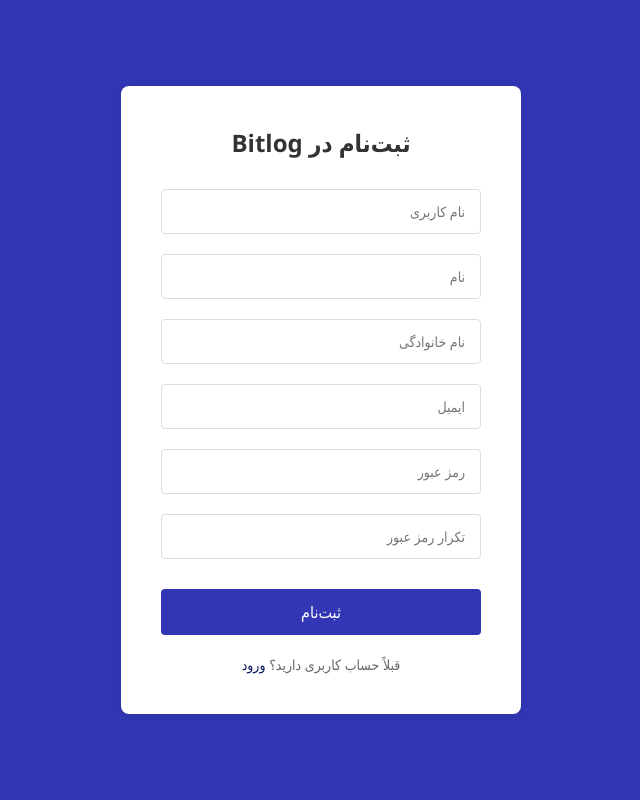
After one commit to rohollah-naghipour/BITLOG, a Django app: page /register/ in a window 1280 px wide. The commit adds this page. Shown: the whole page, without its empty margins (319-959 px from the left). Run offline with Django 5.2, Linux system fonts and the light colour scheme; some libraries are stand-ins or nearby versions.

Commit message:
add template login and register

```diff
--- a/products/templates/index.html
+++ b/products/templates/index.html
@@ -5,7 +5,7 @@
     <!--- basic page needs
     ================================================== -->
     <meta charset="utf-8">
-    <title>Blogpy</title>
+    <title> Blogpy </title>
     <meta name="description" content="">
     <meta name="author" content="">
 
@@ -46,9 +46,8 @@
     <!-- header
     ================================================== -->
     <header class="s-header header">
-
         <div class="header__logo">
-            <a class="logo" href="index.html">
+            <a class="logo" href="{% url 'home' %}">
                 BLOGPY
             </a>
 
--- /dev/null
+++ b/products/templates/register.html
@@ -0,0 +1,134 @@
+
+
+
+
+<!DOCTYPE html>
+<html lang="fa" dir="rtl">
+<head>
+    <meta charset="UTF-8">
+    <meta name="viewport" content="width=device-width, initial-scale=1.0">
+    <title>ثبت‌نام در Bitlog</title>
+    <style>
+        * {
+            margin: 0;
+            padding: 0;
+            box-sizing: border-box;
+            font-family: 'Segoe UI', Tahoma, Geneva, Verdana, sans-serif;
+        }
+
+        body {
+            background-color: #3236b4;
+            display: flex;
+            justify-content: center;
+            align-items: center;
+            min-height: 100vh;
+            padding: 20px;
+        }
+
+        .login-container {
+            width: 100%;
+            max-width: 400px;
+            background: white;
+            border-radius: 8px;
+            box-shadow: 0 2px 10px rgba(0, 0, 0, 0.1);
+            padding: 40px;
+            text-align: center;
+        }
+
+        .login-title {
+            color: #333;
+            margin-bottom: 30px;
+            font-size: 24px;
+            font-weight: 600;
+        }
+
+        .input-group {
+            margin-bottom: 20px;
+            text-align: right;
+        }
+
+        .input-group input {
+            width: 100%;
+            padding: 12px 15px;
+            border: 1px solid #ddd;
+            border-radius: 4px;
+            font-size: 14px;
+            transition: border-color 0.3s;
+        }
+
+        .input-group input:focus {
+            border-color: #666;
+            outline: none;
+        }
+        .login-button {
+            width: 100%;
+            padding: 12px;
+            background-color: #3236b4;
+            color: white;
+            border: none;
+            border-radius: 4px;
+            font-size: 16px;
+            cursor: pointer;
+            transition: background-color 0.3s;
+            margin-top: 10px;
+        }
+
+        .login-button:hover {
+            background-color: #555;
+        }
+        .login-links {
+            margin-top: 20px;
+            font-size: 14px;
+            color: #666;
+        }
+
+        .login-links a {
+            color: #06165a;
+            text-decoration: none;
+            font-weight: 500;
+        }
+        @media (max-width: 480px) {
+            .login-container {
+                padding: 30px 20px;
+            }
+        }
+    </style>
+</head>
+<body>
+    <div class="login-container">
+        <h1 class="login-title">ثبت‌نام در Bitlog</h1>
+
+        <form>
+            <div class="input-group">
+                <input type="text" placeholder="نام کاربری" required>
+            </div>
+
+            <div class="input-group">
+                <input type="text" placeholder="نام" required>
+            </div>
+
+            <div class="input-group">
+                <input type="text" placeholder="نام خانوادگی" required>
+            </div>
+
+            <div class="input-group">
+                <input type="email" placeholder="ایمیل" required>
+            </div>
+
+            <div class="input-group">
+                <input type="password" placeholder="رمز عبور" required>
+            </div>
+
+            <div class="input-group">
+                <input type="password" placeholder="تکرار رمز عبور" required>
+            </div>
+
+            <button type="submit" class="login-button">ثبت‌نام</button>
+        </form>
+
+        <div class="login-links">
+            قبلاً حساب کاربری دارید؟ <a href="#">ورود</a>
+        </div>
+    </div>
+</body>
+</html>
--- a/products/urls.py
+++ b/products/urls.py
@@ -7,6 +7,8 @@
     path("contact/",views.ContactPage.as_view(), name = 'contact'),
     path("about/", views.AboutPage.as_view(), name='about'),
     path("category-summary/", views.CategoryPage.as_view(), name = 'category-summary'),
-    path('category/<str:cat>', views.category, name = 'category'),
-    path('single-article/<str:cat>', views.SingleArticle, name = 'single-article')
+    path('category/<str:cat>', views.CategoryView.as_view(), name = 'category'),
+    path('single-article/<str:cat>', views.SingleArticle.as_view(), name = 'single-article'),
+    path('login/', views.Login.as_view(), name = 'login'),
+    path('register/', views.Register.as_view(), name = 'register'),
 ]
--- a/products/views.py
+++ b/products/views.py
@@ -1,98 +1,61 @@
 from django.shortcuts import render, redirect
 from django.views.generic import TemplateView
-from products.models import *
 from django.contrib import messages
 
+import re as r
 
-class ContactPage(TemplateView):
-    template_name = "page-contact.html"
+from products.models import *
 
-class AboutPage(TemplateView):
-    template_name = 'page-about.html'
 
-#def category_summary(request):
-    """Display a list of all Categories"""
-    #categories = Category.objects.all()
-    #context = {"categories":categories}
-    #return render(request, 'category-summary.html', context)
+
+
+
+
+class Login(TemplateView):
+    template_name = 'login.html'
+
+class Register(TemplateView):
+    template_name = 'register.html'
+
+
 
 class CategoryPage(TemplateView):
     def get(self, request, **kwargs):
         categories = Category.objects.all()
         return render(request, 'category-summary.html', {'categories': categories})
 
+class CategoryView(TemplateView):
+    def get(self, request, cat):
+        cat = r.sub(r'[-_]+', ' ', cat).strip().title()
 
-from django.shortcuts import render, redirect
-from django.contrib import messages
-from .models import Category, Article
-import re
+        try:
+            category = Category.objects.get(title__iexact=cat)
+            articles = Article.objects.filter(category=category)
 
-def category(request, cat):
-    """نمایش مقالات یک دسته‌بندی خاص"""
-    # پردازش عنوان فارسی
-    cat = re.sub(r'[-_]+', ' ', cat).strip().title()
+            context = {
+                'category': category,
+                'articles': articles}
 
-    try:
-        # جستجو با عنوان فارسی
-        category = Category.objects.get(title__iexact=cat)
-        articles = Article.objects.filter(category=category)
+            return render(request, 'category.html', context)
 
-        return render(request, 'category.html', {
-            'category': category,
-            'articles': articles
-        })
+        except Category.DoesNotExist:
+            messages.error(request, f"دسته‌بندی '{cat}' یافت نشد")
 
-    except Category.DoesNotExist:
-        messages.error(request, f"دسته‌بندی '{cat}' یافت نشد")
-        return render(request, 'category-summary.html')
+            return render(request, 'category-summary.html')
 
+class SingleArticle(TemplateView):
+    def get(self, request, cat):
+        try:
+            cat = r.sub(r'[-_]+', ' ', cat).strip().title()
 
-def SingleArticle(request, cat):
-    try:
-        cat = re.sub(r'[-_]+', ' ', cat).strip().title()
+            articles = Article.objects.filter(title__iexact = cat)
+            return render(request, 'single-article.html', {'articles': articles})
 
-        articles = Article.objects.filter(title__iexact = cat)
-        return render(request, 'single-article.html', {'articles': articles})
-
-    except articles.DoesNotExist:
-        return render(request, '404.html', {'message': f"دسته‌بندی '{cat}' یافت نشد"}, status=404)
-
-
-#def SingleArticle(request, cat):
-    #cat = re.sub(r'[-_]+', ' ', cat).strip().title()
-
-    #category = Category.objects.get(title__iexact=cat)
-    #print(category)
-    #articles = Article.objects.filter(category=category)
-    #print(articles)
-
-    #return render(request, 'single-article.html', {'articles': articles})
-
-
-
-
-
-#def category(request, cat):
-    """Refine items to a category"""
-    # Replace hyphens with spaces
-   # cat = cat.replace('-', ' ').title()
-   # print(f"cat after .replace: {cat}")
-
-   # try:
-       # category =  Category.objects.get(name=cat)
-       # print(category)
-       # Articles =  Article.objects.filter(category=category)
-       # print(Articles)
-       # return render(request, 'category.html', {"category": category,"Articles":Articles})
-   # except:
-       #messages.error(request, ("That category doesn't exist"))
-       #return render(request, 'category-summary.html')
-
-
+        except articles.DoesNotExist:
+            return render(request, '404.html', {'message': f"دسته‌بندی '{cat}' یافت نشد"}, status=404)
 
 
 class Indexpage(TemplateView):
-    #template_name = "index.html"
     def get(self, request, **kwargs):
 
         article_data = []
@@ -108,12 +71,6 @@
 
         promote_data = []
         all_promote_articles = Article.objects.filter(promote=True)
-
-        #profile_name_search = Article.objects.get(profile_name=)
-        #user_avatar = User.objects.all() #(user=profile_name_search.user.pk)
-        #for p in all_promote_articles:
-            #print(p.author.user.username, "firstname")
-        #print(user_avatar.user.last_name)
 
         for promote_article in all_promote_articles:
             promote_data.append({
@@ -131,3 +88,13 @@
         }
 
         return render(request, 'index.html', context)
+
+
+
+class ContactPage(TemplateView):
+    template_name = "page-contact.html"
+
+
+
+class AboutPage(TemplateView):
+    template_name = 'page-about.html'
```
Also changed, not shown: products/templates/login.html (added, +122 -0 lines).
